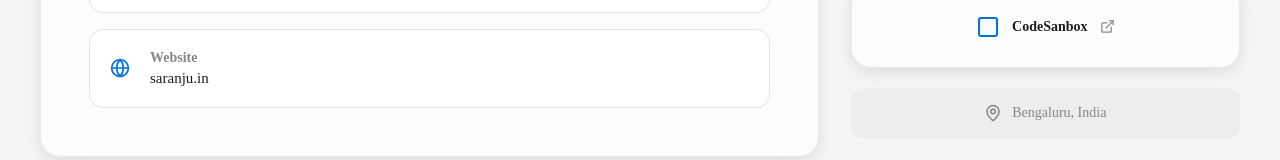
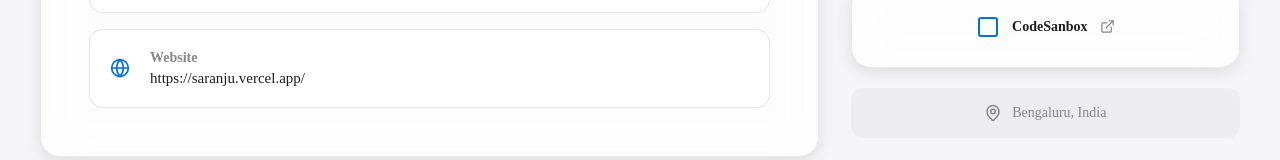
Before and after one commit to saranjbule/portfolio, a Next.js app: page / in a window 1280 px wide. Shown: the part 6839-6999 px from the top of the page. Built offline with nearby package versions, Linux system fonts and the light colour scheme.

Commit message:
updated domain name

```diff
--- a/app/layout.tsx
+++ b/app/layout.tsx
@@ -28,11 +28,11 @@ export const metadata: Metadata = {
         title: 'Saranju Bule – Senior Frontend Engineer & Full-Stack Engineer',
         description:
             'Explore the work, projects, and skills of Frontend Engineer Saranju Bule.',
-        url: 'https://yourdomain.com',
+        url: 'https://saranju.vercel.app/',
         siteName: 'Saranju Bule Portfolio',
         images: [
             {
-                url: 'https://yourdomain.com/og-image.jpg',
+                url: 'https://saranju.vercel.app/',
                 width: 1200,
                 height: 630,
                 alt: 'Saranju Bule Portfolio',
@@ -47,9 +47,9 @@ export const metadata: Metadata = {
         apple: '/favicon.ico',
     },
 
-    metadataBase: new URL('https://yourdomain.com'),
+    metadataBase: new URL('https://saranju.vercel.app/'),
     alternates: {
-        canonical: 'https://yourdomain.com',
+        canonical: 'https://saranju.vercel.app/',
     },
 };
 
--- a/app/page.tsx
+++ b/app/page.tsx
@@ -32,7 +32,7 @@ const profileData = {
     contact: {
         email: 'saranj.bule@gmail.com',
         phone: '8827891710',
-        website: 'saranju.in',
+        website: 'https://saranju.vercel.app/',
         linkedin: 'https://www.linkedin.com/in/saranju/',
         github: 'https://github.com/saranjbule',
         leetcode: 'https://leetcode.com/u/saranju/',
@@ -519,7 +519,7 @@ export default function Home() {
                                         value: profileData.contact.phone,
                                     },
                                     {
-                                        href: `https://${profileData.contact.website}`,
+                                        href: '/',
                                         icon: Globe,
                                         label: 'Website',
                                         value: profileData.contact.website,
```
